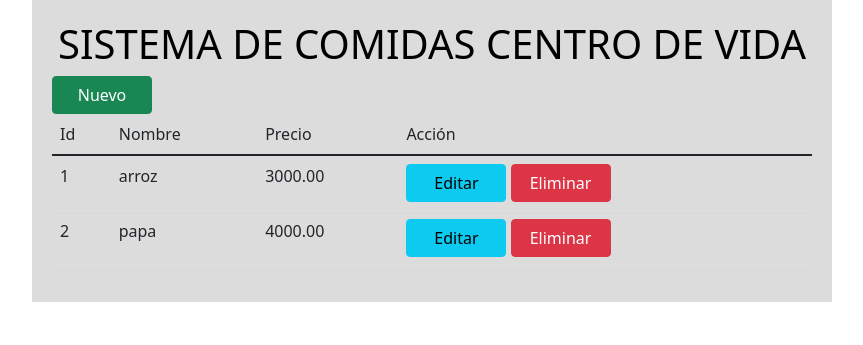
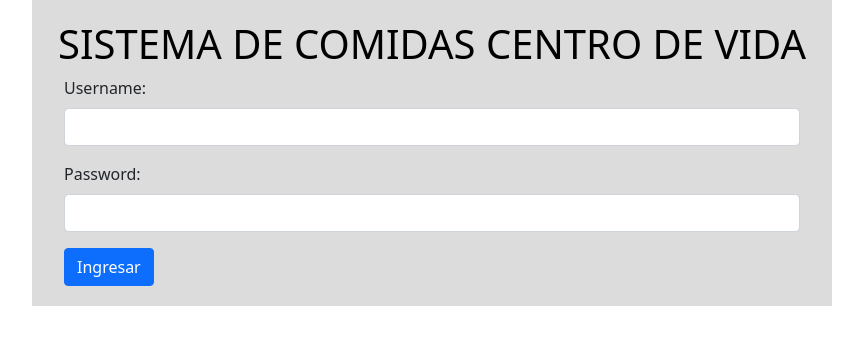
Before and after one commit to MarioGalvan/centros_vida, a PHP site: page /parcial/ in a window 1280 px wide. Shown: the top 345 px of the page, without its empty margins (208-1071 px from the left). Run offline with PHP 8.4, Linux system fonts and the light colour scheme; data comes from the database, SQL or seed files in the repository.

Commit message:
vista login

```diff
--- a/controlador/index.php
+++ b/controlador/index.php
@@ -9,7 +9,7 @@ class modeloController{
     static function index(){
     	$producto 	=	new Modelo();
 		$dato       =  $producto->mostrar("productos","1");
-		require_once("vista/index.php");
+		require_once("vista/login.php");
     }
 
     //nuevo
--- /dev/null
+++ b/vista/login.php
@@ -0,0 +1,29 @@
+<?php require_once("layouts/header.php") ?>
+
+<!DOCTYPE html>
+<html lang="en">
+<head>
+    <meta charset="UTF-8">
+    <meta http-equiv="X-UA-Compatible" content="IE=edge">
+    <meta name="viewport" content="width=device-width, initial-scale=1.0">
+    <title>Login</title>
+</head>
+<body>
+    <div class="container">
+    <form>
+  <div class="mb-3">
+    <label for="exampleInputEmail1" class="form-label">Username:</label>
+    <input type="text" class="form-control" id="username" aria-describedby="emailHelp">
+
+  </div>
+  <div class="mb-3">
+    <label for="exampleInputPassword1" class="form-label">Password:</label>
+    <input type="password" class="form-control" id="exampleInputPassword1">
+  </div>
+  <button type="submit" class="btn btn-primary">Ingresar</button>
+</form>
+
+    </div>
+
+</body>
+</html>
```
